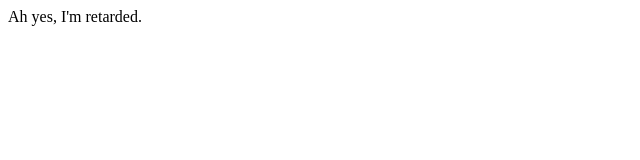
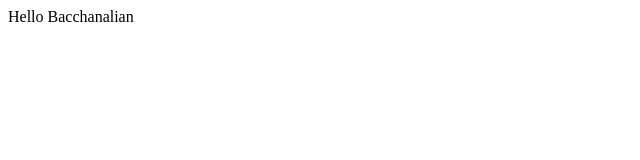
Before and after one commit to BroccoliBacchanalia/TotemWebApp, a React app: page / in a window 1280 px wide. Shown: the top 160 px of the page, without its empty margins (0-640 px from the left). Built offline with nearby package versions, Linux system fonts and the light colour scheme; the HTML template or start-up script is replaced by a standard one.

Commit message:
Update config

```diff
--- a/client/src/components/App.js
+++ b/client/src/components/App.js
@@ -4,7 +4,7 @@ export default class App extends React.Component {
   render() {
     return (
       <div>
-        Ah yes, I'm retarded.
+        Hello Bacchanalian
       </div>
     )
   }
```
Also changed, not shown: package.json (+4 -5 lines), 4 other files (tests, documents, lock files or other folders).
